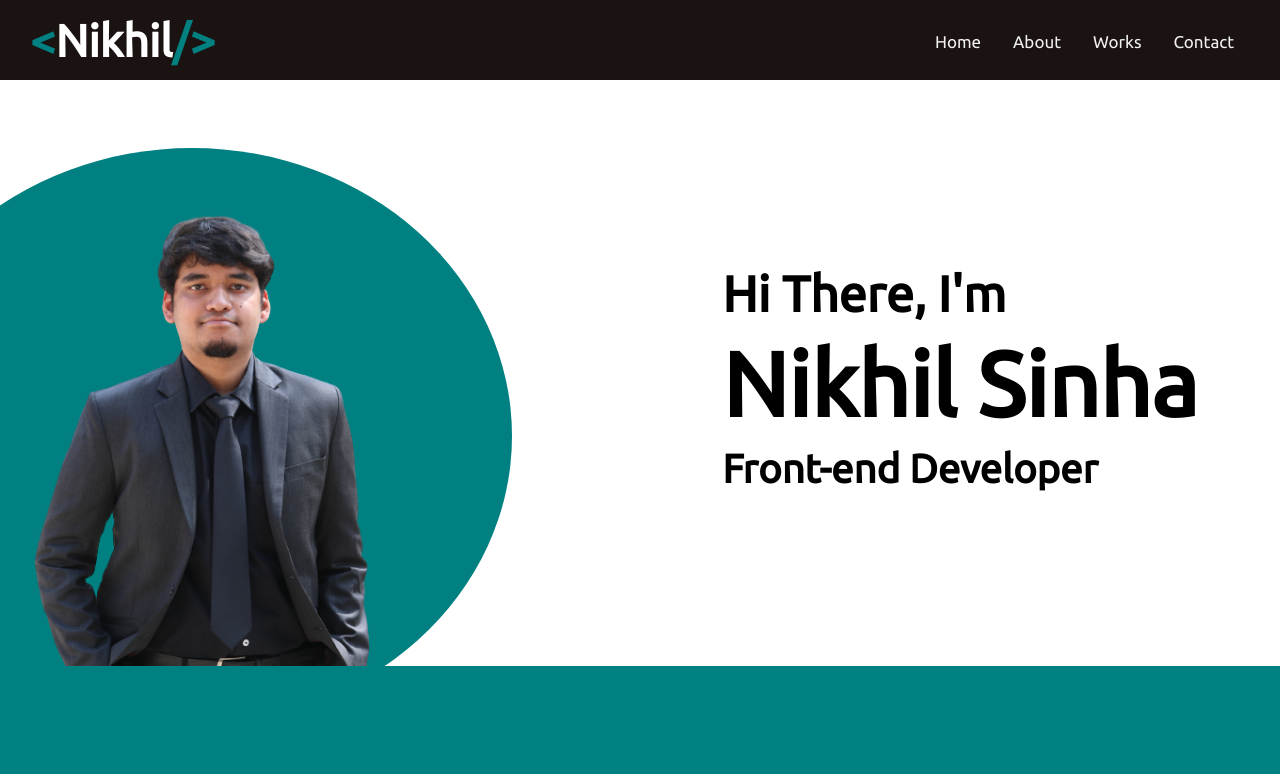
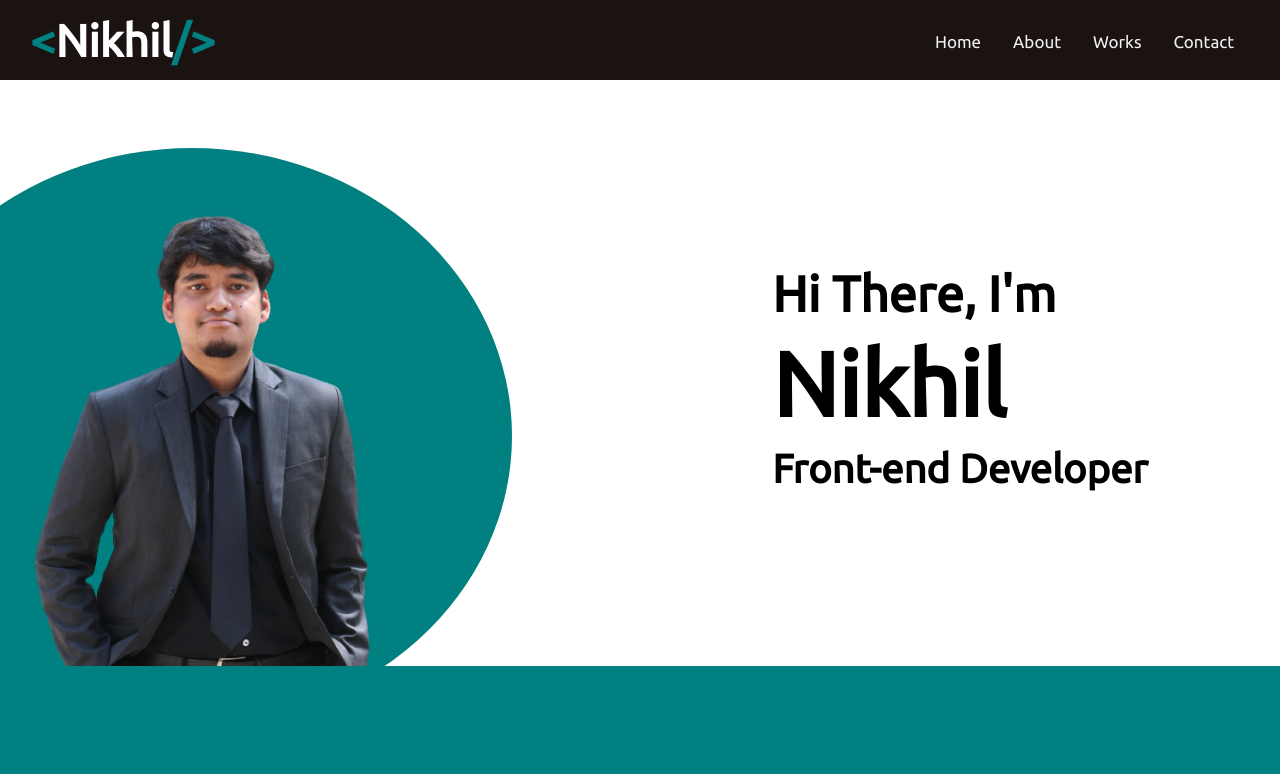
Before and after one commit to ShuntNik/Nikhil-Portfolio, a React (Create React App) app: page / in a window 1280 px wide. Shown: the top 774 px of the page. Built offline with nearby package versions, Linux system fonts and the light colour scheme.

Commit message:
trial update

```diff
--- a/src/components/Home/Home.jsx
+++ b/src/components/Home/Home.jsx
@@ -12,7 +12,7 @@ export default function Home() {
             <div className="right-home">
                 <div className="wrapper-home">
                     <h2>Hi There, I'm</h2>
-                    <h1>Nikhil Sinha</h1>
+                    <h1>Nikhil</h1>
                     <h3>Front-end Developer</h3>
                 </div>
             </div>
```
